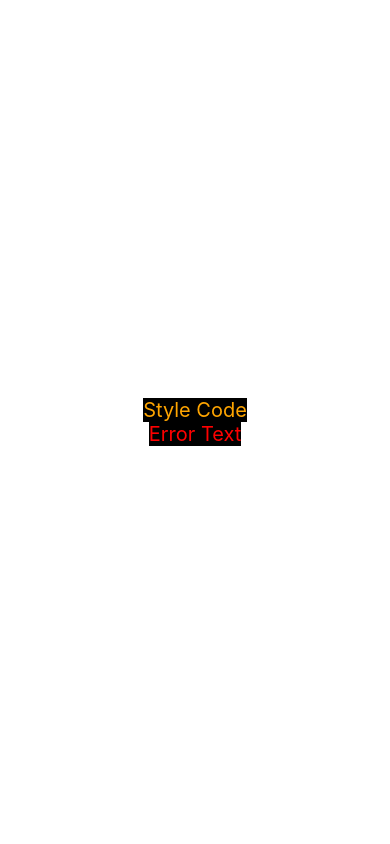
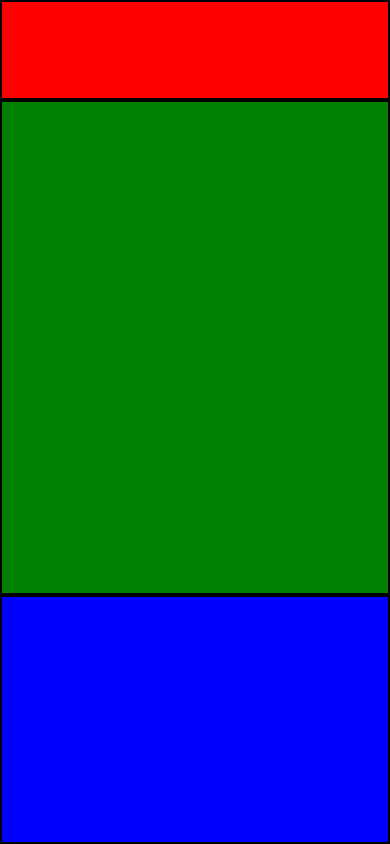
Before and after one commit to ppErika/ReactNative-practice1, a React Native app: screen / in a window 390 px wide. Built offline with nearby package versions, Linux system fonts and the light colour scheme.

Commit message:
flex는 차지하는 영역을 비율로 나타낼 수 있음 (+ 쓸데없는 파일 지우기)

```diff
--- a/index.html
+++ /dev/null
@@ -1,21 +0,0 @@
-<!DOCTYPE html>
-<html lang="en">
-    <head>
-        <meta charset="UTF-8" />
-        <meta http-equiv="X-UA_Compatible" content="IE=edge" />
-        <meta name="viewport" content="width=device-width, initial-scale=1.0" />
-        <title>Document</title>
-        <style>
-            .text {
-                color: red;
-                font-size: 30px;
-                font-weight: 600;
-            }
-        </style>
-    </head>
-    <body>
-        <div class="text">Class Div</div>
-        <div style="background-color: black; color: white; font-size: 20px;">
-        DIV</div>
-    </body>
-</html>
--- a/src/App.js
+++ b/src/App.js
@@ -1,12 +1,22 @@
 import React from 'react';
 import {StyleSheet, Text, View} from 'react-native';
-import {styles, orangeText} from './style';
+import Box from './Box';
 
 export default function App() {
   return (
     <View style={styles.container}>
-      <Text style={[styles.text, orangeText]}>Style Code</Text>
-      <Text style={[styles.text, styles.errorText]}>Error Text</Text>
+      <Box style={{backgroundColor: 'red', height: 100}} />
+      <Box style={{backgroundColor: 'green', flex: 2}} />
+      <Box style={{backgroundColor: 'blue', flex: 1}} />
     </View>
   );
 }
+
+const styles = StyleSheet.create({
+  container: {
+    flex: 1,
+    backgroundColor: '#fff',
+    alignItems: 'center',
+    justifyContent: 'center',
+  },
+});
--- /dev/null
+++ b/src/Box.js
@@ -0,0 +1,8 @@
+import React from 'react';
+import {View} from 'react-native';
+
+const Box = ({style}) => {
+  return <View style={[{borderWidth: 2, width: '100%'}, style]}></View>;
+};
+
+export default Box;
--- a/src/style.js
+++ /dev/null
@@ -1,22 +0,0 @@
-import {StyleSheet} from 'react-native';
-
-export const styles = StyleSheet.create({
-  container: {
-    flex: 1,
-    backgroundColor: '#fff',
-    alignItems: 'center',
-    justifyContent: 'center',
-  },
-  text: {
-    backgroundColor: 'black',
-    color: 'white',
-    fontSize: 20,
-  },
-  errorText: {
-    color: 'red',
-  },
-});
-
-export const orangeText = {
-  color: 'orange',
-};
```
